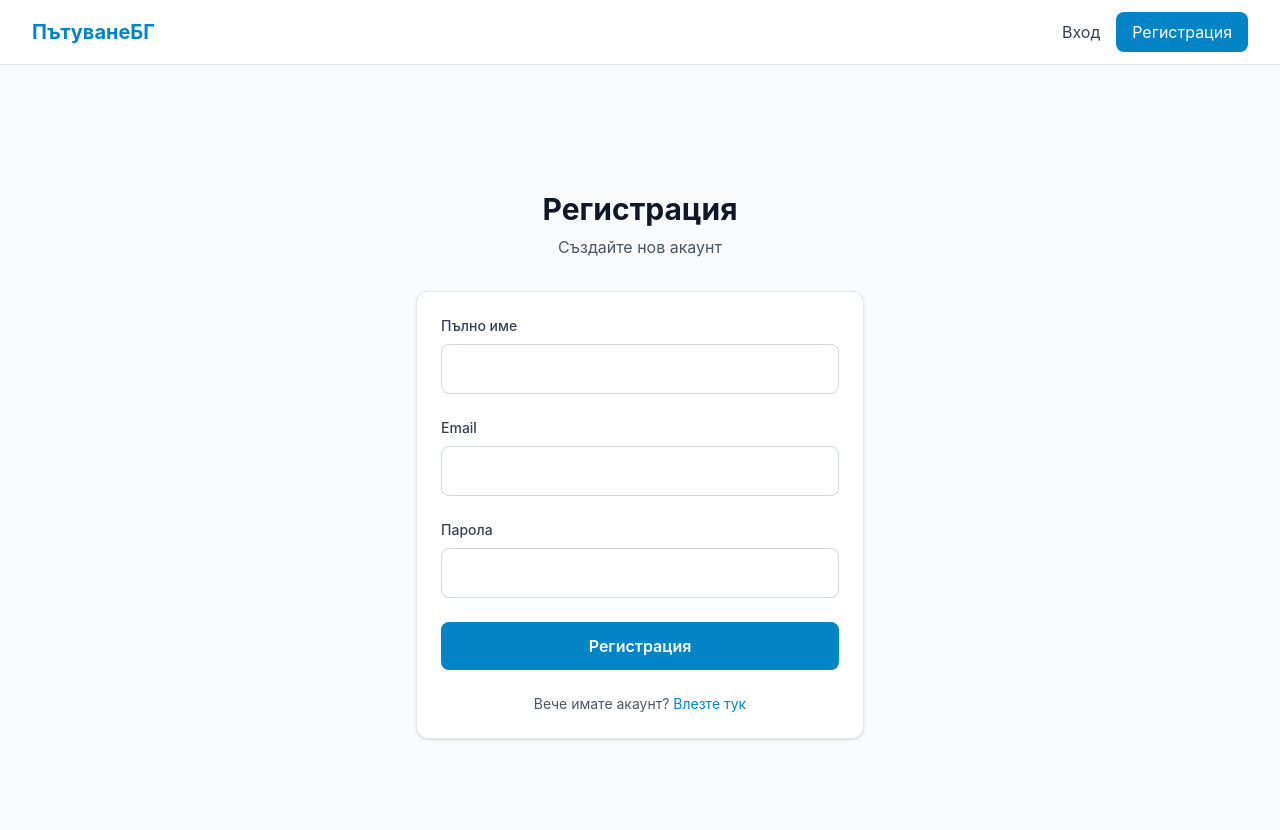
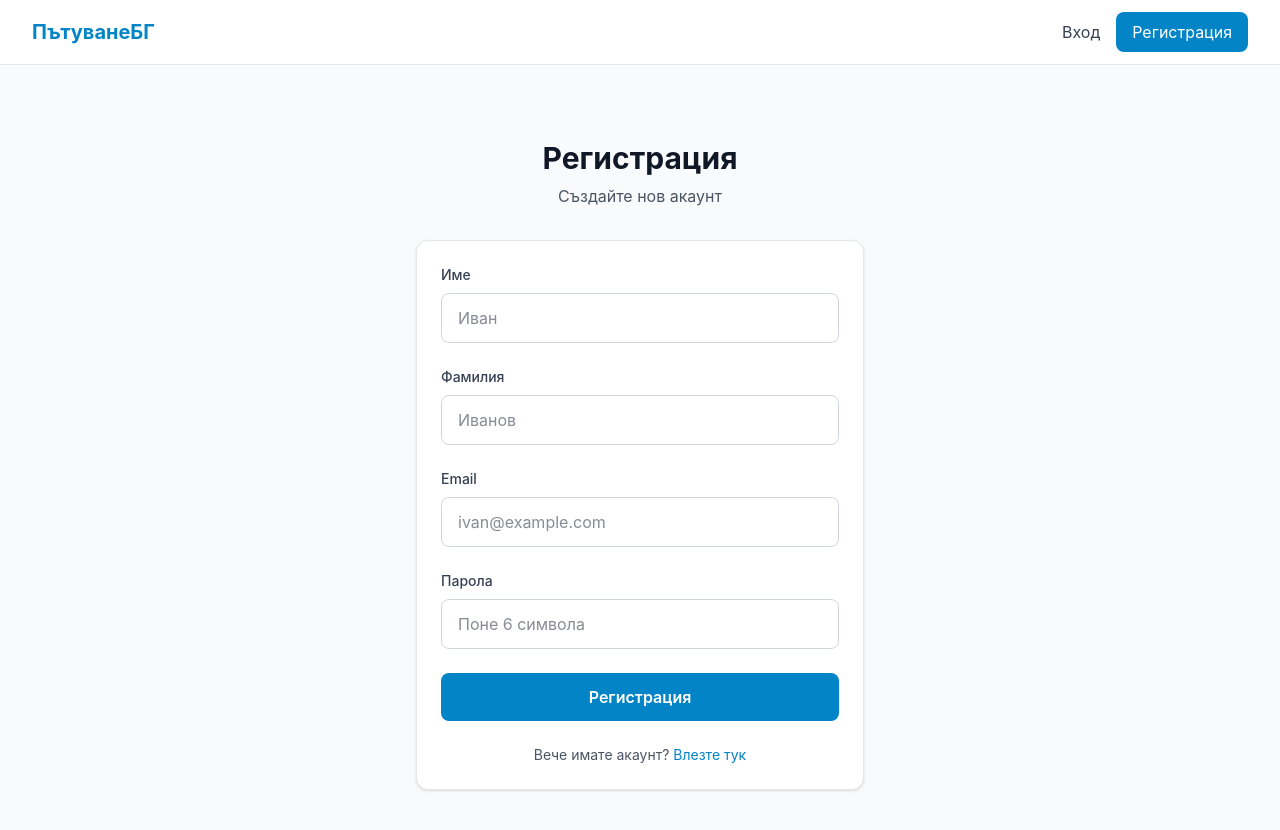
Before and after one commit to Yon2003/travel-platform, a Next.js app: page /register in a window 1280 px wide. Shown: the top 830 px of the page. Built offline with nearby package versions, Linux system fonts and the light colour scheme; no server answers.

Commit message:
Update page.tsx

```diff
--- a/app/register/page.tsx
+++ b/app/register/page.tsx
@@ -7,7 +7,8 @@ import Link from 'next/link';
 export default function RegisterPage() {
   const { signUp } = useAuth();
   const router = useRouter();
-  const [fullName, setFullName] = useState('');
+  const [firstName, setFirstName] = useState('');
+  const [lastName, setLastName] = useState('');
   const [email, setEmail] = useState('');
   const [password, setPassword] = useState('');
   const [error, setError] = useState('');
@@ -19,6 +20,8 @@ export default function RegisterPage() {
     setLoading(true);
 
     try {
+      // Комбинираме име + фамилия
+      const fullName = `${firstName} ${lastName}`;
       await signUp(email, password, fullName);
       router.push('/profile');
     } catch (err: any) {
@@ -45,14 +48,29 @@ export default function RegisterPage() {
 
           <div>
             <label className="block text-sm font-medium text-gray-700 mb-2">
-              Пълно име
+              Име
             </label>
             <input
               type="text"
-              value={fullName}
-              onChange={(e) => setFullName(e.target.value)}
+              value={firstName}
+              onChange={(e) => setFirstName(e.target.value)}
               className="input-field"
               required
+              placeholder="Иван"
+            />
+          </div>
+
+          <div>
+            <label className="block text-sm font-medium text-gray-700 mb-2">
+              Фамилия
+            </label>
+            <input
+              type="text"
+              value={lastName}
+              onChange={(e) => setLastName(e.target.value)}
+              className="input-field"
+              required
+              placeholder="Иванов"
             />
           </div>
 
@@ -66,6 +84,7 @@ export default function RegisterPage() {
               onChange={(e) => setEmail(e.target.value)}
               className="input-field"
               required
+              placeholder="ivan@example.com"
             />
           </div>
 
@@ -80,6 +99,7 @@ export default function RegisterPage() {
               className="input-field"
               required
               minLength={6}
+              placeholder="Поне 6 символа"
             />
           </div>
 
```
